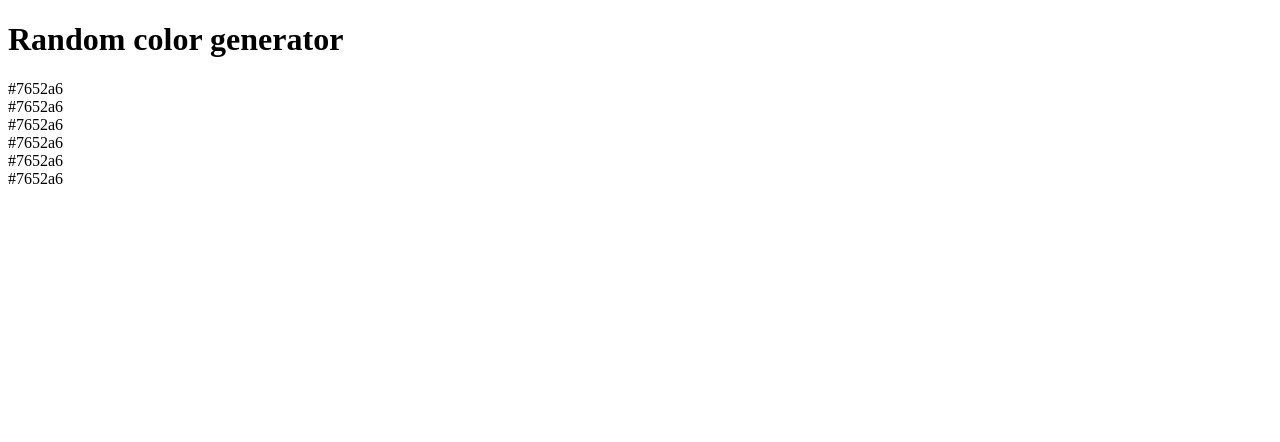
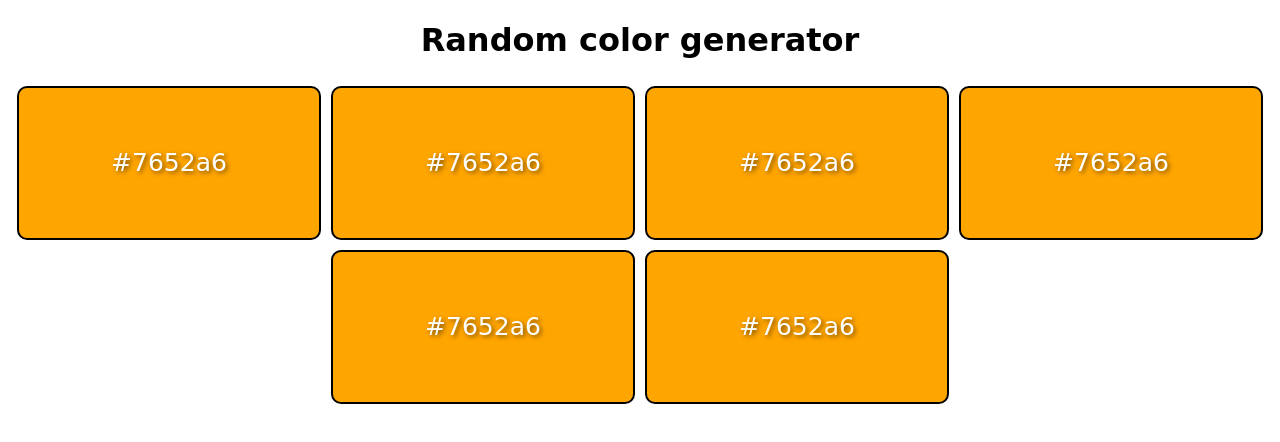
Before and after one commit to bala-11/Random-color-generator, a plain HTML site: page index.html in a window 1280 px wide. Drawn offline with Linux system fonts and the light colour scheme.

Commit message:
css done

```diff
--- a/index.html
+++ b/index.html
@@ -5,6 +5,7 @@
     <meta http-equiv="X-UA-Compatible" content="IE=edge">
     <meta name="viewport" content="width=device-width, initial-scale=1.0">
     <title>Random color generator</title>
+    <link rel="stylesheet" href="style.css">
 </head>
 <body>
     <h1>Random color generator</h1>
--- a/style.css
+++ b/style.css
@@ -0,0 +1,29 @@
+body{
+    margin: 0%;
+    font-family: cursive;
+}
+
+h1{
+    text-align: center;
+}
+
+.container{
+    display: flex;
+    flex-wrap: wrap;
+    justify-content: center;
+}
+
+.color-container{
+    background-color: orange;
+    width: 300px;
+    height: 150px;
+    color: white;
+    margin: 5px;
+    display: flex;
+    justify-content: center;
+    align-items: center;
+    font-size: 25px;
+    text-shadow: 2px 2px 4px rgba(0, 0, 0, 0.5);
+    border:solid black 2px;
+    border-radius: 10px;
+}
```
